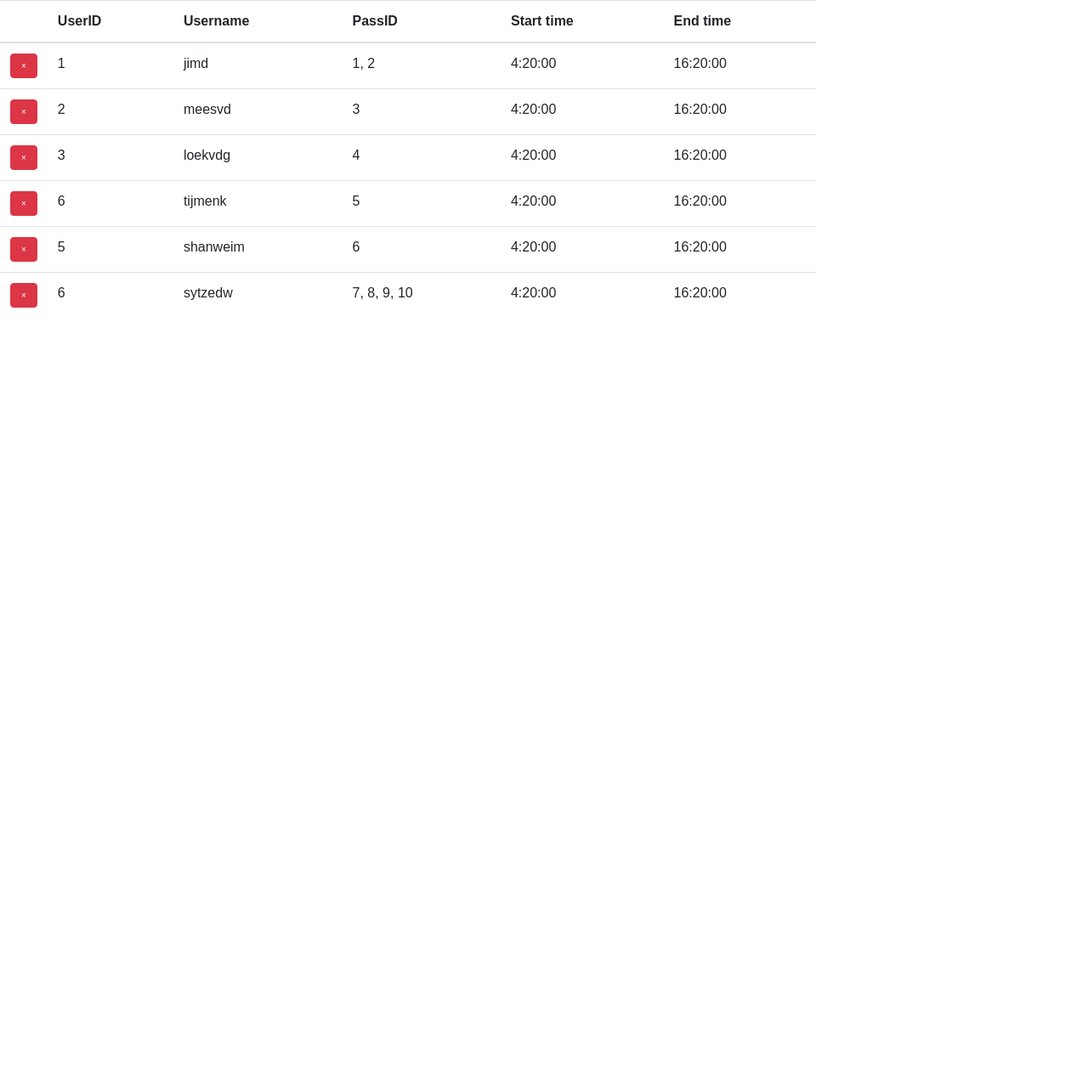
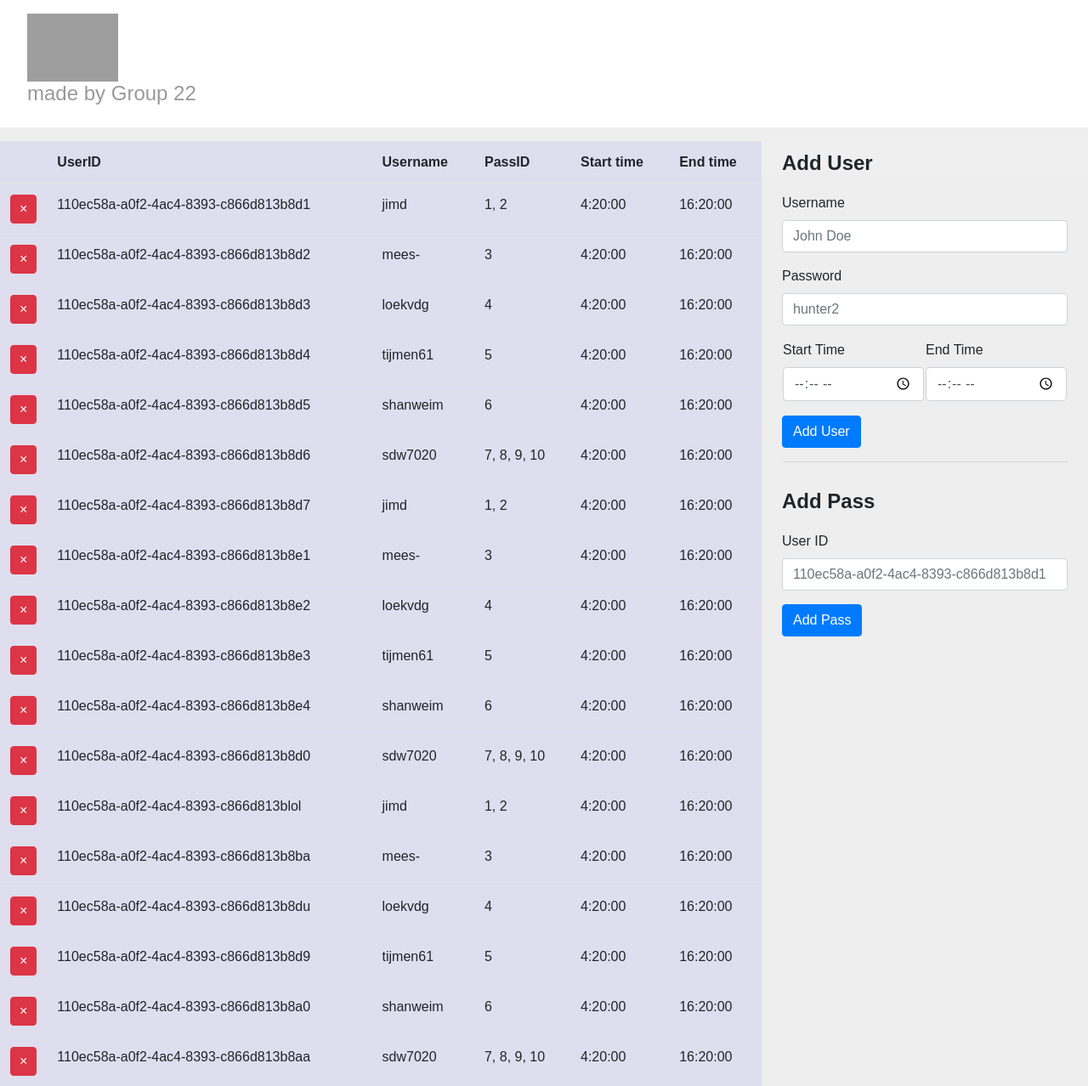
Before and after one commit to sdw7020/viktor-frontend, a React (Create React App) app: page / in a window 1280 px wide. Shown: the whole page at 85% size. Before the commit the page ends 800 px from the top, so only its background shows below. Built offline with nearby package versions, Linux system fonts and the light colour scheme; grey boxes are pictures that could not be loaded.

Commit message:
finished the UI

```diff
--- a/src/App.css
+++ b/src/App.css
@@ -1,5 +1,8 @@
+body {
+  background: #eee;
+}
+
 .App {
-  text-align: center;
 }
 
 .App-logo {
@@ -10,8 +13,9 @@
 .App-header {
   background-color: #fff;
   height: 150px;
-  padding: 20px;
+  padding: 16px;
   color: white;
+  padding-left: 32px;
 }
 
 .App-title {
@@ -23,16 +27,18 @@
   font-size: large;
 }
 
-@keyframes App-logo-spin {
-}
-
-body {
-  background: #eee;
-}
-
 #loginForm {
   position: absolute;
   width: 256px;
   left: calc(50% - 128px);
   font-size: 14pt;
 }
+
+#container {
+  position: absolute;
+  left: 0%;
+  width: 100%;
+  top: 150px;
+  height: 70%;
+  background: #eee;
+}
--- a/src/App.js
+++ b/src/App.js
@@ -3,28 +3,19 @@ import logo from './viktorlogo.png'
 import './App.css'
 import { Input, Button } from 'reactstrap'
 
-import LoginScreen from './components/login/LoginScreen'
+//import Overview from './components/login/LoginScreen'
+import Overview from './components/overview/Overview'
 
-class App extends Component {
-  render() {
-    return (
+
+export default () => (
   <div className="App">
     <header className="App-header">
       <img src={logo} className="App-logo" alt="logo" />
       <h1 className="App-title">made by Group 22</h1>
     </header>
-        <br />
-        <br />
-        <p className="App-intro">Welcome to the viktor Admin Panel!</p>
-        <br />
-        <br />
-        <br />
-        <br />
 
-        <LoginScreen />
+    <div id="container">
+      <Overview />
+    </div>
   </div>
 )
-  }
-}
-
-export default App
--- a/src/components/login/Login.js
+++ b/src/components/login/Login.js
@@ -1,9 +1,9 @@
 import React, { Component } from 'react'
-import { Input, Button } from 'reactstrap'
+import { Label, Input, Button } from 'reactstrap'
 
 export default () => (
   <div id="loginForm">
-    <Input id="input" type="password" autoFocus /><br />
+    <Input id="input" type="password" placeholder="Password" autoFocus /><br />
     <Button id="loginButton">Log in</Button>
   </div>
 )
--- /dev/null
+++ b/src/components/overview/AddPass.js
@@ -0,0 +1,16 @@
+import React, { Component } from 'react'
+import { Button, Form, FormGroup, Label, Input, FormText } from 'reactstrap'
+import '../style.css'
+
+export default () => (
+  <Form>
+    <h1 className="h1" id="addPassTitle">Add Pass</h1>
+        <FormGroup>
+          <Label for="exampleEmail">User ID</Label>
+          <Input type="email" name="email" id="exampleEmail" placeholder="110ec58a-a0f2-4ac4-8393-c866d813b8d1" />
+        </FormGroup>
+        <FormGroup>
+          <Button color="primary" className="addButton">Add Pass</Button>
+        </FormGroup>
+      </Form>
+)
--- /dev/null
+++ b/src/components/overview/AddUser.js
@@ -0,0 +1,34 @@
+import React, { Component } from 'react'
+import { Button, Form, FormGroup, Label, Input, FormText } from 'reactstrap'
+import '../style.css'
+
+export default () => (
+  <Form>
+    <h1 className="h1">Add User</h1>
+        <FormGroup>
+          <Label for="exampleEmail">Username</Label>
+          <Input type="email" name="email" id="exampleEmail" placeholder="John Doe" />
+        </FormGroup>
+        <FormGroup>
+          <Label for="examplePassword">Password</Label>
+          <Input type="password" name="password" id="examplePassword" placeholder="hunter2" />
+        </FormGroup>
+        <FormGroup>
+          <table id="timeTable">
+            <tr>
+              <td>
+                <Label for="exampleTime">Start Time</Label>
+                <Input type="time" name="time" id="exampleTime" placeholder="time placeholder" />
+              </td>
+              <td>
+                <Label for="exampleTime">End Time</Label>
+                <Input type="time" name="time" id="exampleTime" placeholder="time placeholder" />
+              </td>
+            </tr>
+          </table>
+        </FormGroup>
+        <FormGroup>
+          <Button color="primary" className="addButton">Add User</Button>
+        </FormGroup>
+      </Form>
+)
--- a/src/components/overview/Overview.js
+++ b/src/components/overview/Overview.js
@@ -1,9 +1,18 @@
 import React from 'react'
 import UserTable from './UserTable'
+import AddUser from './AddUser'
+import AddPass from './AddPass'
 import '../style.css'
 
 export default () => (
-  <div id="mainPanel">
-    <UserTable />
+  <div id="overview">
+    <div id="mainPanel">
+      <UserTable />
+    </div>
+    <div id="sidePanel">
+      <AddUser />
+      <hr />
+      <AddPass />
+    </div>
   </div>
 )
--- a/src/components/overview/UserTable.js
+++ b/src/components/overview/UserTable.js
@@ -3,7 +3,7 @@ import { Table, Button } from 'reactstrap'
 import '../style.css'
 
 export default () => (
-  <Table>
+  <Table id="userTable">
     <thead>
       <tr>
         <th></th>
@@ -17,7 +17,56 @@ export default () => (
     <tbody>
       <tr>
         <td className="deleteColumn"><Button className="delete" color="danger">×</Button>{' '}</td>
-        <td>1</td>
+        <td>110ec58a-a0f2-4ac4-8393-c866d813b8d1</td>
+        <td>jimd</td>
+        <td>1, 2</td>
+        <td>4:20:00</td>
+        <td>16:20:00</td>
+      </tr>
+
+      <tr>
+        <td className="deleteColumn"><Button className="delete" color="danger">×</Button>{' '}</td>
+        <td>110ec58a-a0f2-4ac4-8393-c866d813b8d2</td>
+        <td>mees-</td>
+        <td>3</td>
+        <td>4:20:00</td>
+        <td>16:20:00</td>
+      </tr>
+      <tr>
+        <td className="deleteColumn"><Button className="delete" color="danger">×</Button>{' '}</td>
+        <td>110ec58a-a0f2-4ac4-8393-c866d813b8d3</td>
+        <td>loekvdg</td>
+        <td>4</td>
+        <td>4:20:00</td>
+        <td>16:20:00</td>
+      </tr>
+      <tr>
+        <td className="deleteColumn"><Button className="delete" color="danger">×</Button>{' '}</td>
+        <td>110ec58a-a0f2-4ac4-8393-c866d813b8d4</td>
+        <td>tijmen61</td>
+        <td>5</td>
+        <td>4:20:00</td>
+        <td>16:20:00</td>
+      </tr>
+      <tr>
+        <td className="deleteColumn"><Button className="delete" color="danger">×</Button>{' '}</td>
+        <td>110ec58a-a0f2-4ac4-8393-c866d813b8d5</td>
+        <td>shanweim</td>
+        <td>6</td>
+        <td>4:20:00</td>
+        <td>16:20:00</td>
+      </tr>
+      <tr>
+        <td className="deleteColumn"><Button className="delete" color="danger">×</Button>{' '}</td>
+        <td>110ec58a-a0f2-4ac4-8393-c866d813b8d6</td>
+        <td>sdw7020</td>
+        <td>7, 8, 9, 10</td>
+        <td>4:20:00</td>
+        <td>16:20:00</td>
+      </tr>
+      <tr>
+        <td className="deleteColumn"><Button className="delete" color="danger">×</Button>{' '}</td>
+        <td>110ec58a-a0f2-4ac4-8393-c866d813b8d7</td>
         <td>jimd</td>
         <td>1, 2</td>
         <td>4:20:00</td>
@@ -25,15 +74,15 @@ export default () => (
       </tr>
       <tr>
         <td className="deleteColumn"><Button className="delete" color="danger">×</Button>{' '}</td>
-        <td>2</td>
-        <td>meesvd</td>
+        <td>110ec58a-a0f2-4ac4-8393-c866d813b8e1</td>
+        <td>mees-</td>
         <td>3</td>
         <td>4:20:00</td>
         <td>16:20:00</td>
       </tr>
       <tr>
         <td className="deleteColumn"><Button className="delete" color="danger">×</Button>{' '}</td>
-        <td>3</td>
+        <td>110ec58a-a0f2-4ac4-8393-c866d813b8e2</td>
         <td>loekvdg</td>
         <td>4</td>
         <td>4:20:00</td>
@@ -41,15 +90,15 @@ export default () => (
       </tr>
       <tr>
         <td className="deleteColumn"><Button className="delete" color="danger">×</Button>{' '}</td>
-        <td>6</td>
-        <td>tijmenk</td>
+        <td>110ec58a-a0f2-4ac4-8393-c866d813b8e3</td>
+        <td>tijmen61</td>
         <td>5</td>
         <td>4:20:00</td>
         <td>16:20:00</td>
       </tr>
       <tr>
         <td className="deleteColumn"><Button className="delete" color="danger">×</Button>{' '}</td>
-        <td>5</td>
+        <td>110ec58a-a0f2-4ac4-8393-c866d813b8e4</td>
         <td>shanweim</td>
         <td>6</td>
         <td>4:20:00</td>
@@ -57,12 +106,61 @@ export default () => (
       </tr>
       <tr>
         <td className="deleteColumn"><Button className="delete" color="danger">×</Button>{' '}</td>
-        <td>6</td>
-        <td>sytzedw</td>
+        <td>110ec58a-a0f2-4ac4-8393-c866d813b8d0</td>
+        <td>sdw7020</td>
         <td>7, 8, 9, 10</td>
         <td>4:20:00</td>
         <td>16:20:00</td>
       </tr>
+      <tr>
+        <td className="deleteColumn"><Button className="delete" color="danger">×</Button>{' '}</td>
+        <td>110ec58a-a0f2-4ac4-8393-c866d813blol</td>
+        <td>jimd</td>
+        <td>1, 2</td>
+        <td>4:20:00</td>
+        <td>16:20:00</td>
+      </tr>
+      <tr>
+        <td className="deleteColumn"><Button className="delete" color="danger">×</Button>{' '}</td>
+        <td>110ec58a-a0f2-4ac4-8393-c866d813b8ba</td>
+        <td>mees-</td>
+        <td>3</td>
+        <td>4:20:00</td>
+        <td>16:20:00</td>
+      </tr>
+      <tr>
+        <td className="deleteColumn"><Button className="delete" color="danger">×</Button>{' '}</td>
+        <td>110ec58a-a0f2-4ac4-8393-c866d813b8du</td>
+        <td>loekvdg</td>
+        <td>4</td>
+        <td>4:20:00</td>
+        <td>16:20:00</td>
+      </tr>
+      <tr>
+        <td className="deleteColumn"><Button className="delete" color="danger">×</Button>{' '}</td>
+        <td>110ec58a-a0f2-4ac4-8393-c866d813b8d9</td>
+        <td>tijmen61</td>
+        <td>5</td>
+        <td>4:20:00</td>
+        <td>16:20:00</td>
+      </tr>
+      <tr>
+        <td className="deleteColumn"><Button className="delete" color="danger">×</Button>{' '}</td>
+        <td>110ec58a-a0f2-4ac4-8393-c866d813b8a0</td>
+        <td>shanweim</td>
+        <td>6</td>
+        <td>4:20:00</td>
+        <td>16:20:00</td>
+      </tr>
+      <tr>
+        <td className="deleteColumn"><Button className="delete" color="danger">×</Button>{' '}</td>
+        <td>110ec58a-a0f2-4ac4-8393-c866d813b8aa</td>
+        <td>sdw7020</td>
+        <td>7, 8, 9, 10</td>
+        <td>4:20:00</td>
+        <td>16:20:00</td>
+      </tr>
+
     </tbody>
   </Table>
 )
--- a/src/components/style.css
+++ b/src/components/style.css
@@ -1,3 +1,9 @@
+.h1 {
+  padding-bottom: 12px;
+  font-size: 24px;
+  font-weight: bold;
+}
+
 /*
  *  ./login/
  */
@@ -6,7 +12,8 @@
   position: absolute;
   width: 256px;
   left: calc(50% - 128px);
-  top: 40%;
+  top: 80px;
+  background: #eee;
 }
 
 #loginButton {
@@ -25,9 +32,43 @@
 }
 
 .delete {
-  font-size: 10px;
+  font-size: 16px;
+  padding: 4px 10px;
+}
+
+#overview {
+  position: absolute;
+  width: 100%;
+  top: 16px;
 }
 
 #mainPanel {
-  width: 75%;
+  position: absolute;
+  left: 0%;
+  top: 0%;
+  width: 70%;
+  height: 100%;
+  background: #aaa;
 }
+
+#sidePanel {
+  position: absolute;
+  left: 70%;
+  top: 0%;
+  width: 30%;
+  height: 100%;
+  background: #efefef;
+  padding: 12px 24px 24px 24px;
+}
+
+#timeTable {
+  width: 100%;
+}
+
+#userTable {
+  background: #ddee;
+}
+
+#addPassTitle {
+  padding-top: 16px;
+}
--- a/src/index.js
+++ b/src/index.js
@@ -2,7 +2,7 @@ import React from 'react'
 import ReactDOM from 'react-dom'
 import 'bootstrap/dist/css/bootstrap.css'
 import './index.css'
-import App from './components/overview/Overview'
+import App from './App'
 import registerServiceWorker from './registerServiceWorker'
 import { createStore } from 'redux'
 import { Provider } from 'react-redux'
```
Lines whose indentation alone changed are shown as unchanged.
